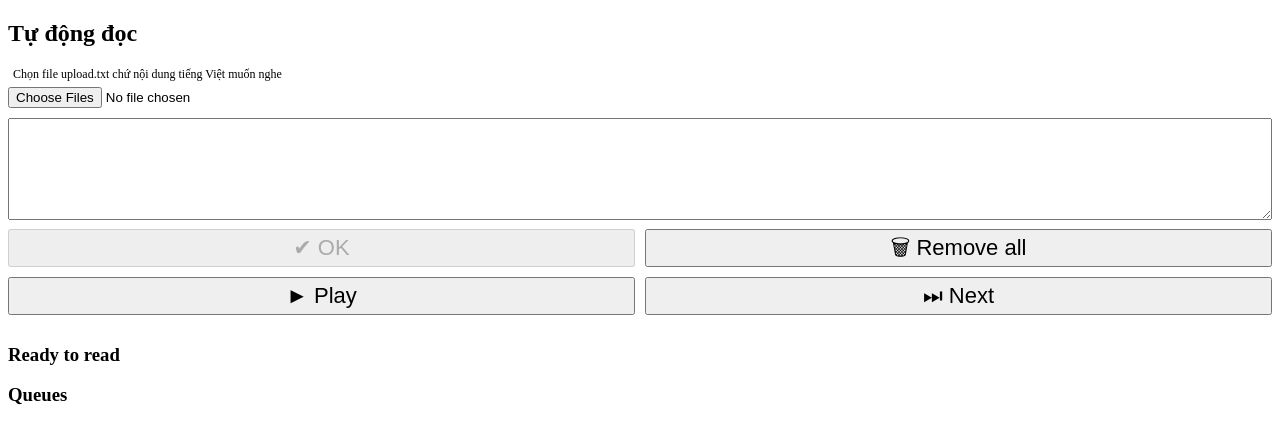
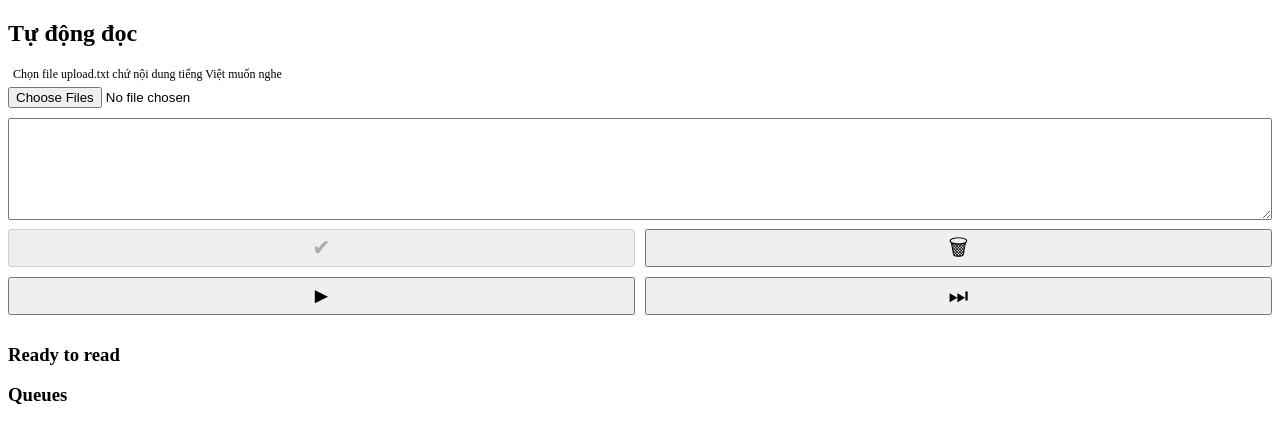
Before and after one commit to haiquang9994/tu-dong-doc, a Django app: template pages/templates/home.html in a window 1280 px wide. Shown: the part 26-470 px from the top of the page. Run offline with Django 3.2, Linux system fonts and the light colour scheme; the template is opened without the code that fills it, so the values that code supplies are empty.

Commit message:
change home.html

```diff
--- a/pages/templates/home.html
+++ b/pages/templates/home.html
@@ -12,15 +12,15 @@
         <textarea style="width: 100%; padding: 5px; outline: none; max-width: 100%;margin-bottom: 5px;" rows="6"
             id="text_textarea"></textarea>
         <div style="display: flex;gap: 10px;">
-            <button id="text_textarea_btn" disabled style="flex: 1;line-height: 32px;font-size: 22px;">✔ OK</button>
-            <button id="remove_all" style="flex: 1;line-height: 32px;font-size: 22px;">🗑 Remove all</button>
+            <button id="text_textarea_btn" disabled style="flex: 1;line-height: 32px;font-size: 22px;">✔</button>
+            <button id="remove_all" style="flex: 1;line-height: 32px;font-size: 22px;">🗑</button>
         </div>
     </div>
 </div>
 <div style="padding: 10px 0;display: flex; gap: 10px;user-select: none;-webkit-user-select:none;">
     <!-- <button id="stop">Stop</button> -->
-    <button style="flex: 1;line-height: 32px;font-size: 22px;" id="playPause" data-play="► Play" data-pause="⏸ Pause">► Play</button>
-    <button style="flex: 1;line-height: 32px;font-size: 22px;" id="next">⏭ Next</button>
+    <button style="flex: 1;line-height: 32px;font-size: 22px;" id="playPause" data-play="►" data-pause="⏸">►</button>
+    <button style="flex: 1;line-height: 32px;font-size: 22px;" id="next">⏭</button>
 </div>
 
 <h3 style="user-select: none;-webkit-user-select:none;">Ready to read</h3>
```
